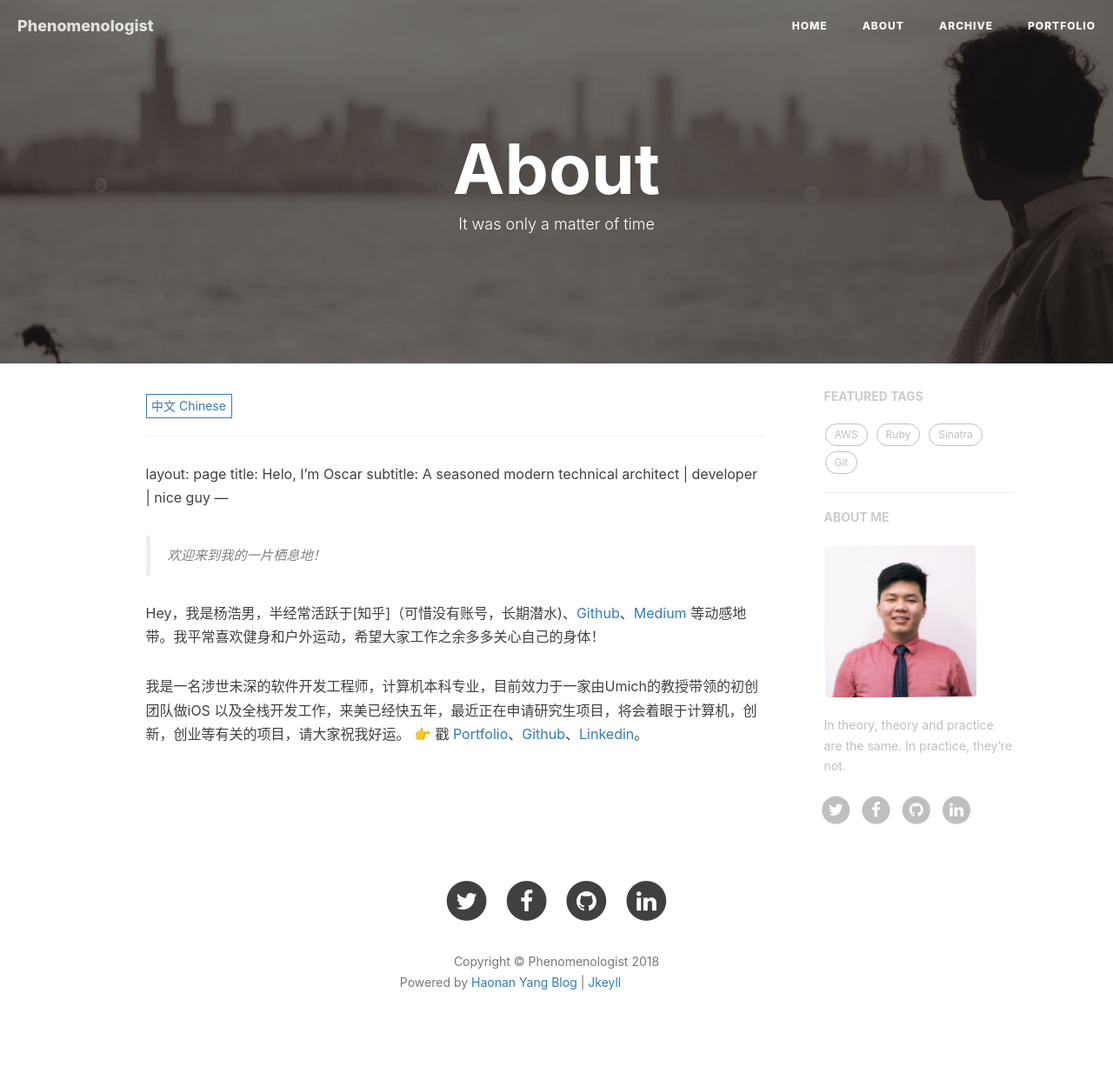
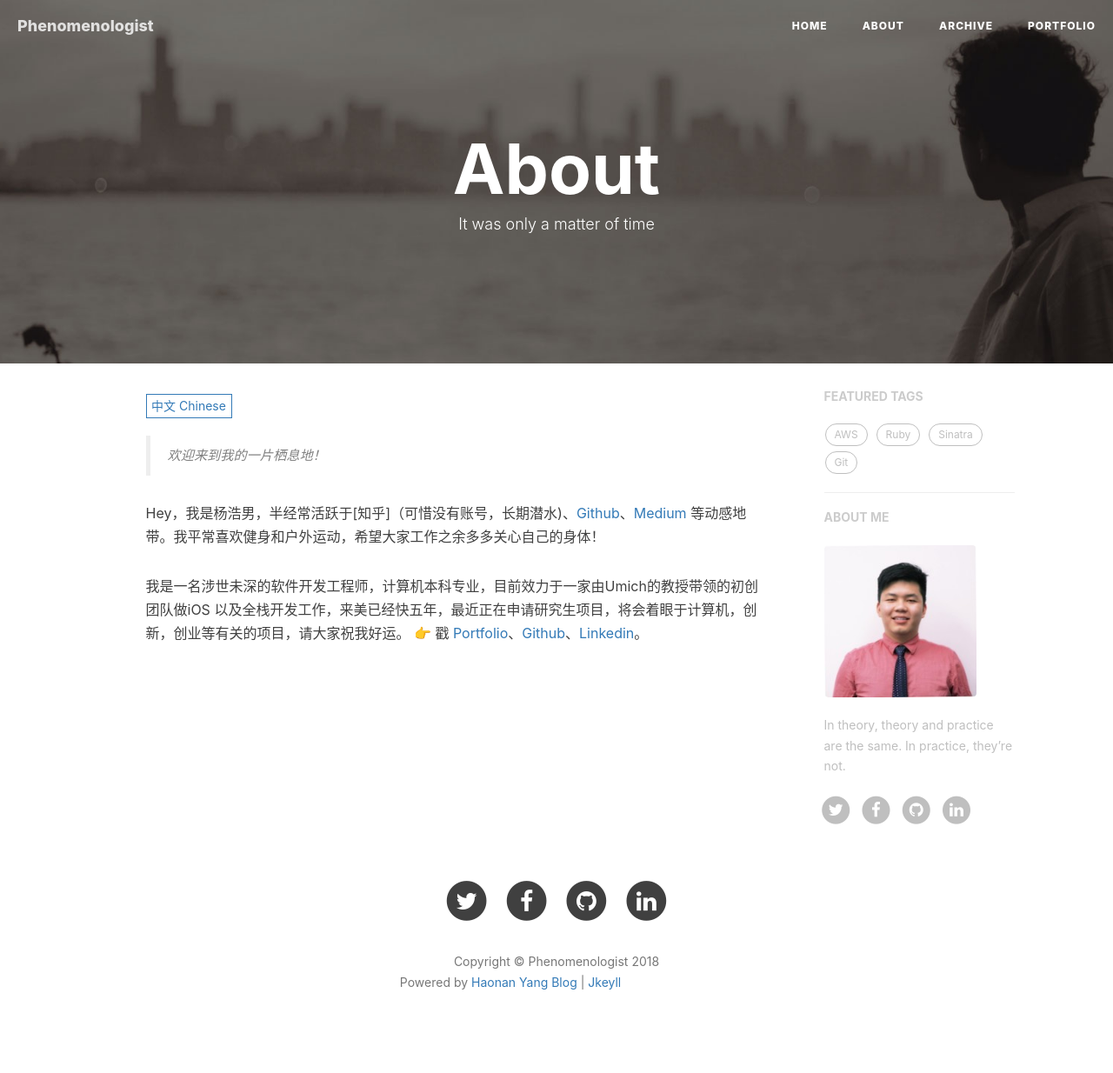
Before and after one commit to rapsoulhaonan/rapsoulhaonan.github.io, a Jekyll site: the page built from about.html, in a window 1280 px wide. Shown: the whole page at 87% size. Built offline with Jekyll 4.4.1, drawn with Linux system fonts in a browser that asks for light colours; nearby versions of some CDN libraries; comment, search, counter and statistics services are not loaded; grey boxes are pictures that could not be loaded.

Commit message:
Update zh.md

```diff
--- a/_includes/about/zh.md
+++ b/_includes/about/zh.md
@@ -1,9 +1,3 @@
----
-layout: page
-title: Helo, I'm Oscar
-subtitle: A seasoned modern technical architect | developer | nice guy
----
-
 > 欢迎来到我的一片栖息地！
 
 Hey，我是杨浩男，半经常活跃于[知乎]（可惜没有账号，长期潜水)、[Github](http://github.com/rapsoulhaonan)、[Medium](https://medium.com/@rapsoulhaonan) 等动感地带。我平常喜欢健身和户外运动，希望大家工作之余多多关心自己的身体！
```
